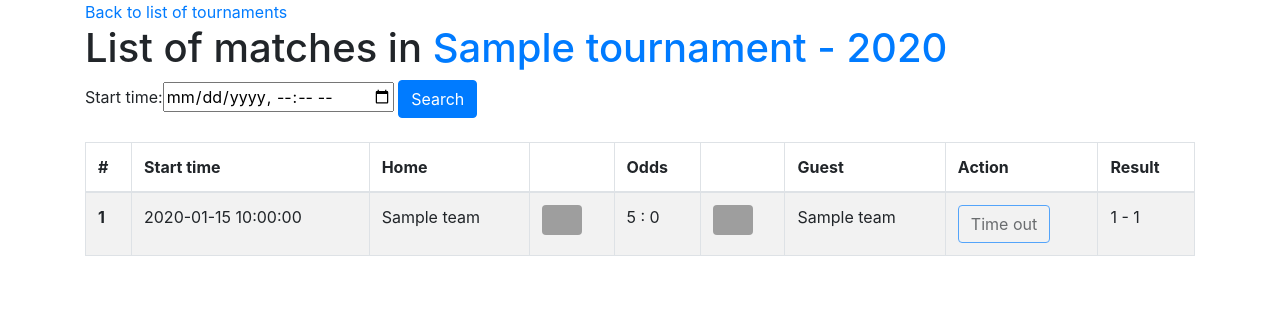
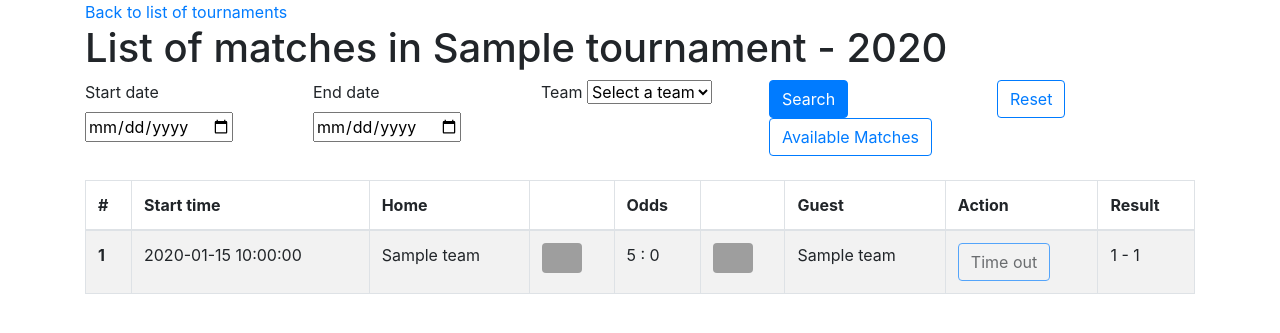
Before and after one commit to samosky123/bettings, a Django app: page /tournaments/1/ in a window 1280 px wide. Shown: the part 56-389 px from the top of the page. Run offline with Django 3.2, Linux system fonts and the light colour scheme; tables that the repository leaves empty hold one stand-in row (values such as "Sample post"); some libraries are stand-ins or nearby versions; grey boxes are pictures that could not be loaded.

Commit message:
Fix bug paging not working with filter after searching

```diff
--- a/bettings/templates/includes/pagination.html
+++ b/bettings/templates/includes/pagination.html
@@ -1,9 +1,11 @@
+{% load utility_filters %}
+
 {% if is_paginated %}
   <nav aria-label="Topics pagination" class="mb-4">
     <ul class="pagination">
       {% if page_obj.number > 1 %}
         <li class="page-item">
-          <a class="page-link" href="?page=1">First</a>
+          <a class="page-link" href="{{ request.get_full_path|remove_page }}&page=1">First</a>
         </li>
       {% else %}
         <li class="page-item disabled">
@@ -13,7 +15,7 @@
 
       {% if page_obj.has_previous %}
         <li class="page-item">
-          <a class="page-link" href="?page={{ page_obj.previous_page_number }}">Previous</a>
+          <a class="page-link" href="{{ request.get_full_path|remove_page }}&page={{ page_obj.previous_page_number }}">Previous</a>
         </li>
       {% else %}
         <li class="page-item disabled">
@@ -31,14 +33,14 @@
           </li>
         {% elif page_num > page_obj.number|add:'-3' and page_num < page_obj.number|add:'3' %}
           <li class="page-item">
-            <a class="page-link" href="?page={{ page_num }}">{{ page_num }}</a>
+            <a class="page-link" href="{{ request.get_full_path|remove_page }}&page={{ page_num }}">{{ page_num }}</a>
           </li>
         {% endif %}
       {% endfor %}
 
       {% if page_obj.has_next %}
         <li class="page-item">
-          <a class="page-link" href="?page={{ page_obj.next_page_number }}">Next</a>
+          <a class="page-link" href="{{ request.get_full_path|remove_page }}&page={{ page_obj.next_page_number }}">Next</a>
         </li>
       {% else %}
         <li class="page-item disabled">
@@ -48,7 +50,7 @@
 
       {% if page_obj.number != paginator.num_pages %}
         <li class="page-item">
-          <a class="page-link" href="?page={{ paginator.num_pages }}">Last({{ paginator.num_pages }})</a>
+          <a class="page-link" href="{{ request.get_full_path|remove_page }}&page={{ paginator.num_pages }}">Last({{ paginator.num_pages }})</a>
         </li>
       {% else %}
         <li class="page-item disabled">
@@ -57,18 +59,18 @@
       {% endif %}
       <li>
         <label for="page">Go to page: </label>
-        <input type="number" id="page_num" min="0" max="{{ paginator.num_pages }}">
-        <input class="btn btn-outline-primary" type="submit" value="Go" onclick="goToPage()">
+        <input type="number" id="page_num" min="1" max="{{ paginator.num_pages }}">
+        <button class="btn btn-outline-primary" type="button" onclick="goToPage()">Go</button>
       </li>
     </ul>
   </nav>
 
   <script>
     function goToPage() {
-      var page = $("#page_num").val();
-      var currentUrl = "{{ request.build_absolute_uri }}";
-      var urlArray = currentUrl.split("?")
-      window.location = urlArray[0] + "?page=" + page;
+      let page = $("#page_num").val();
+      let newLink = "{{ request.get_full_path|remove_page }}&page=" + page;
+      newLink = newLink.replace(/amp;/g, "");
+      window.location = newLink;
     }
   </script>
 {% endif %}
--- a/bettings/templates/tournaments/match_list.html
+++ b/bettings/templates/tournaments/match_list.html
@@ -12,11 +12,34 @@
 
 {% block content %}
   <a href="{% url 'tournaments:list' %}">Back to list of tournaments</a>
-  <h1>List of matches in <a href="{% url 'tournaments:match_list' tournament.pk %}">{{ tournament }}</a></h1>
+  <h1>List of matches in {{ tournament }}</h1>
   <form id="search_form" method="get" action="{% url 'tournaments:match_list' tournament.pk %}">
-    {% csrf_token %}
-    {{ search_form }}
-    <input class="btn btn-primary" type="submit" value="Search">
+    <div class="row">
+      <div class="col">
+        <label>Start date</label>
+        <input type="date" name="start_date" {% if start_date %}value="{{ start_date }}"{% endif %}>
+      </div>
+      <div class="col">
+        <label>End date</label>
+        <input type="date" name="end_date" {% if end_date %}value="{{ end_date }}"{% endif %}>
+      </div>
+      <div class="col">
+        <label>Team</label>
+        <select name="team_id">
+          <option disabled selected value>Select a team</option>
+          {% for team in teams %}
+            <option value="{{ team.pk }}" {% if team_id == team.pk %}selected{% endif %}>{{ team }}</option>
+          {% endfor %}
+        </select>
+      </div>
+      <div class="col">
+        <button class="btn btn-primary" type="submit">Search</button>
+        <a class="btn btn-outline-primary" href="{% url 'tournaments:match_list' tournament.pk %}?start_date={% now 'Y-m-d' %}">Available Matches</a>
+      </div>
+      <div class="col">
+        <a class="btn btn-outline-primary" href="{% url 'tournaments:match_list' tournament.pk %}">Reset</a>
+      </div>
+    </div>
   </form>
   <br/>
   <table class="sortable table table-bordered table-hover table-striped">
--- a/bettings/tournaments/forms.py
+++ b/bettings/tournaments/forms.py
@@ -1,6 +1,5 @@
 import datetime
 import logging
-
 from django import forms
 from django.utils import timezone
 
@@ -52,13 +51,3 @@
     class Meta:
         model = Match
         fields = "__all__"
-
-
-class TournamentSearchForm(forms.Form):
-    name = forms.CharField(required=False)
-    start_date = forms.DateField(required=False, widget=forms.TextInput(attrs={"type": "date"}))
-    end_date = forms.DateField(required=False, widget=forms.TextInput(attrs={"type": "date"}))
-
-
-class MatchSearchForm(forms.Form):
-    start_time = forms.DateTimeField(required=False, widget=forms.TextInput(attrs={"type": "datetime-local"}))
--- a/bettings/tournaments/templatetags/utility_filters.py
+++ b/bettings/tournaments/templatetags/utility_filters.py
@@ -1,3 +1,4 @@
+import re
 from django import template
 
 register = template.Library()
@@ -39,3 +40,12 @@
         return "{} - {}".format(match_result.home_goals, match_result.guest_goals)
     else:
         return "-- : --"
+
+
+@register.filter(name="remove_page")
+def get_url_with_query_paging(url):
+    url = str(url)
+    url = re.sub("&page=\d+", "", url, 1)
+    if "?" not in url:
+        url += "?"
+    return url
--- a/bettings/tournaments/views.py
+++ b/bettings/tournaments/views.py
@@ -1,13 +1,12 @@
 import datetime
 import logging
-
 from django.db.models import Case, When, Value, BooleanField
+from django.db.models import Q
 from django.http import Http404
-from django.shortcuts import get_object_or_404
+from django.shortcuts import get_object_or_404, redirect, reverse
 from django.utils import timezone
 from django.views.generic import ListView
 
-from .forms import TournamentSearchForm, MatchSearchForm
 from .models import Tournament, Match
 
 logger = logging.getLogger(__name__)
@@ -25,39 +24,40 @@
 
     def get_context_data(self, *, object_list=None, **kwargs):
         context = super().get_context_data(**kwargs)
-        context["search_form"] = TournamentSearchForm()
+        context["name"] = self.name
+        context["start_date"] = self.start_date
+        context["end_date"] = self.end_date
         return context
 
     def get(self, request, *args, **kwargs):
         queryset = self.get_queryset()
-        name = request.GET.get("name")
-        start_date = request.GET.get("start_date")
-        end_date = request.GET.get("end_date")
-        content = "Get all tournaments"
-        if name:
-            content += "by name contains [{}]".format(name)
-            queryset = queryset.filter(name__contains=name)
-        if start_date:
+        self.name = request.GET.get("name")
+        self.start_date = request.GET.get("start_date")
+        self.end_date = request.GET.get("end_date")
+        log_search = "Get all tournaments"
+        if self.name:
+            log_search += ", by name contains [{}]".format(self.name)
+            queryset = queryset.filter(name__contains=self.name)
+        if self.start_date:
             try:
-                date = datetime.datetime.strptime(start_date, "%Y-%m-%d")
-                content += ", by start date after [{}]".format(start_date)
+                date = datetime.datetime.strptime(self.start_date, "%Y-%m-%d")
+                log_search += ", by start date after [{}]".format(self.start_date)
                 queryset = queryset.filter(start_date__gte=date)
             except ValueError:
-                logger.error("Cannot parse start date [{}] by format [%Y-%m-%d]".format(start_date))
-        if end_date:
+                logger.error("Cannot parse start date [{}] by format [%Y-%m-%d]".format(self.start_date))
+                return redirect(reverse("tournaments:list"))
+        if self.end_date:
             try:
-                date = datetime.datetime.strptime(end_date, "%Y-%m-%d")
-                content += ", by end date before [{}]".format(end_date)
+                date = datetime.datetime.strptime(self.end_date, "%Y-%m-%d")
+                log_search += ", by end date before [{}]".format(self.end_date)
                 queryset = queryset.filter(end_date__lte=date)
             except ValueError:
-                logger.error("Cannot parse end date [{}] by format [%Y-%m-%d]".format(end_date))
-        logger.info(content)
+                logger.error("Cannot parse end date [{}] by format [%Y-%m-%d]".format(self.end_date))
+                return redirect(reverse("tournaments:list"))
+        logger.info(log_search)
         self.object_list = queryset
         allow_empty = self.get_allow_empty()
         if not allow_empty:
-            # When pagination is enabled and object_list is a queryset,
-            # it's better to do a cheap query than to load the unpaginated
-            # queryset in memory.
             if self.get_paginate_by(self.object_list) is not None and hasattr(self.object_list, 'exists'):
                 is_empty = not self.object_list.exists()
             else:
@@ -89,16 +89,39 @@
         tournament = get_object_or_404(Tournament, pk=self.kwargs.get("tournament_pk"))
         context = super().get_context_data(**kwargs)
         context["tournament"] = tournament
-        context["search_form"] = MatchSearchForm()
+        context["start_date"] = self.filter_start_date
+        context["end_date"] = self.filter_end_date
+        context["teams"] = list(tournament.teams.all())
+        if self.filter_team_id:
+            context["team_id"] = int(self.filter_team_id)
         return context
 
     def get(self, request, *args, **kwargs):
         queryset = self.get_queryset()
-        start_time = request.GET.get("start_time")
-        if start_time:
-            time = datetime.datetime.strptime(start_time, "%Y-%m-%dT%H:%M")
-            logger.info("Search start time of match after [{}]".format(time))
+        self.filter_start_date = request.GET.get("start_date")
+        self.filter_end_date = request.GET.get("end_date")
+        self.filter_team_id = request.GET.get("team_id")
+        log_search = "Get all match"
+        if self.filter_start_date:
+            try:
+                time = datetime.datetime.strptime(self.filter_start_date, "%Y-%m-%d")
+            except ValueError:
+                logger.error("Cannot parse start date string [{}] with format [%Y-%m-%d]".format(self.filter_start_date))
+                return redirect(reverse("tournaments:match_list", kwargs={"tournament_pk": self.kwargs.get("tournament_pk")}))
+            log_search += ", by start date after [{}]".format(time)
             queryset = queryset.filter(start_time__gte=timezone.make_aware(time))
+        if self.filter_end_date:
+            try:
+                time = datetime.datetime.strptime(self.filter_end_date, "%Y-%m-%d")
+            except ValueError:
+                logger.error("Cannot parse end date string [{}] with format [%Y-%m-%d]".format(self.filter_end_date))
+                return redirect(reverse("tournaments:match_list", kwargs={"tournament_pk": self.kwargs.get("tournament_pk")}))
+            log_search += ", by end date before [{}]".format(time)
+            queryset = queryset.filter(start_time__lte=timezone.make_aware(time))
+        if self.filter_team_id:
+            log_search += ", has team_id is [{}]".format(self.filter_team_id)
+            queryset = queryset.filter(Q(home__pk=self.filter_team_id) | Q(guest__pk=self.filter_team_id))
+        logger.info(log_search)
         self.object_list = queryset
         allow_empty = self.get_allow_empty()
         if not allow_empty:
--- a/bettings/users/adapters.py
+++ b/bettings/users/adapters.py
@@ -1,9 +1,8 @@
-from typing import Any
-
 from allauth.account.adapter import DefaultAccountAdapter
 from allauth.socialaccount.adapter import DefaultSocialAccountAdapter
 from django.conf import settings
 from django.http import HttpRequest
+from typing import Any
 
 
 class AccountAdapter(DefaultAccountAdapter):
```
Also changed, not shown: bettings/templates/tournaments/tournament_list.html (+21 -4 lines), bettings/users/tests/factories.py (+1 -2 lines), bettings/tournaments/migrations/0001_initial.py, bettings/users/migrations/0002_remove_user_name.py.
